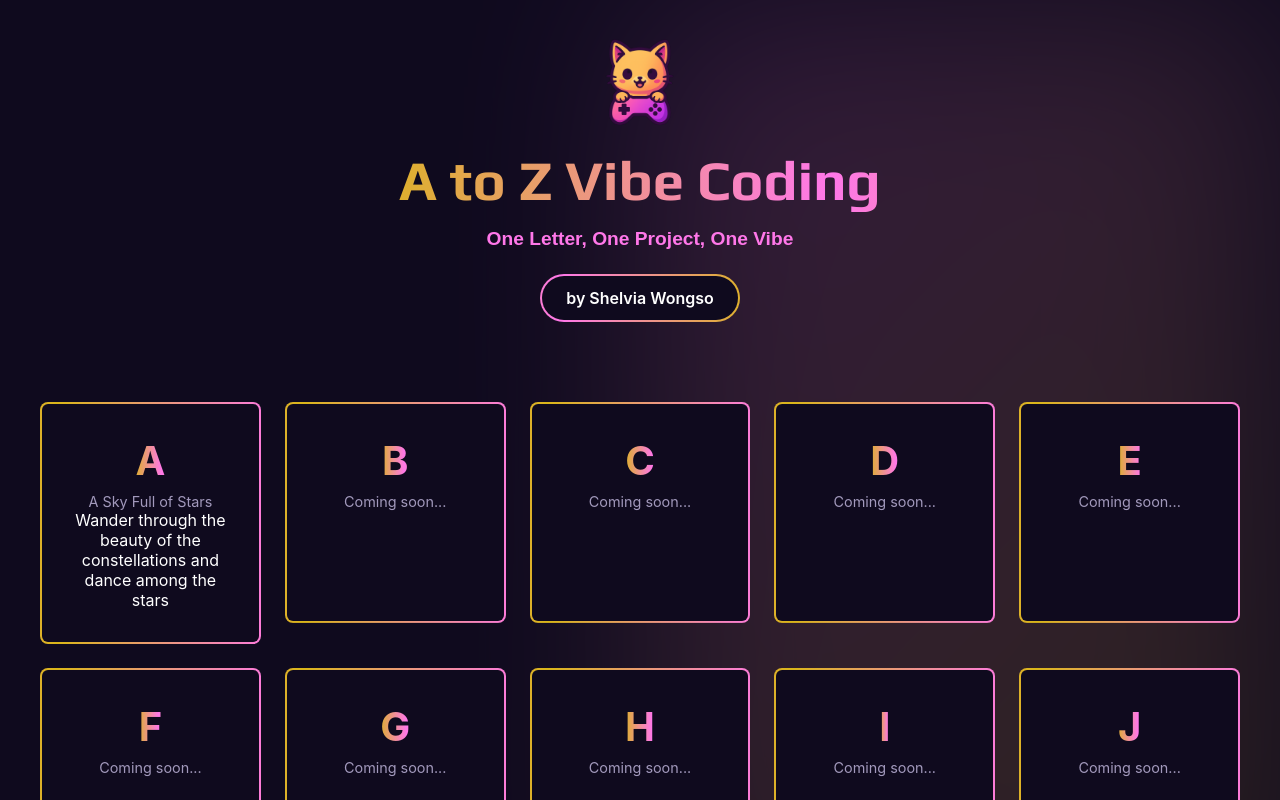
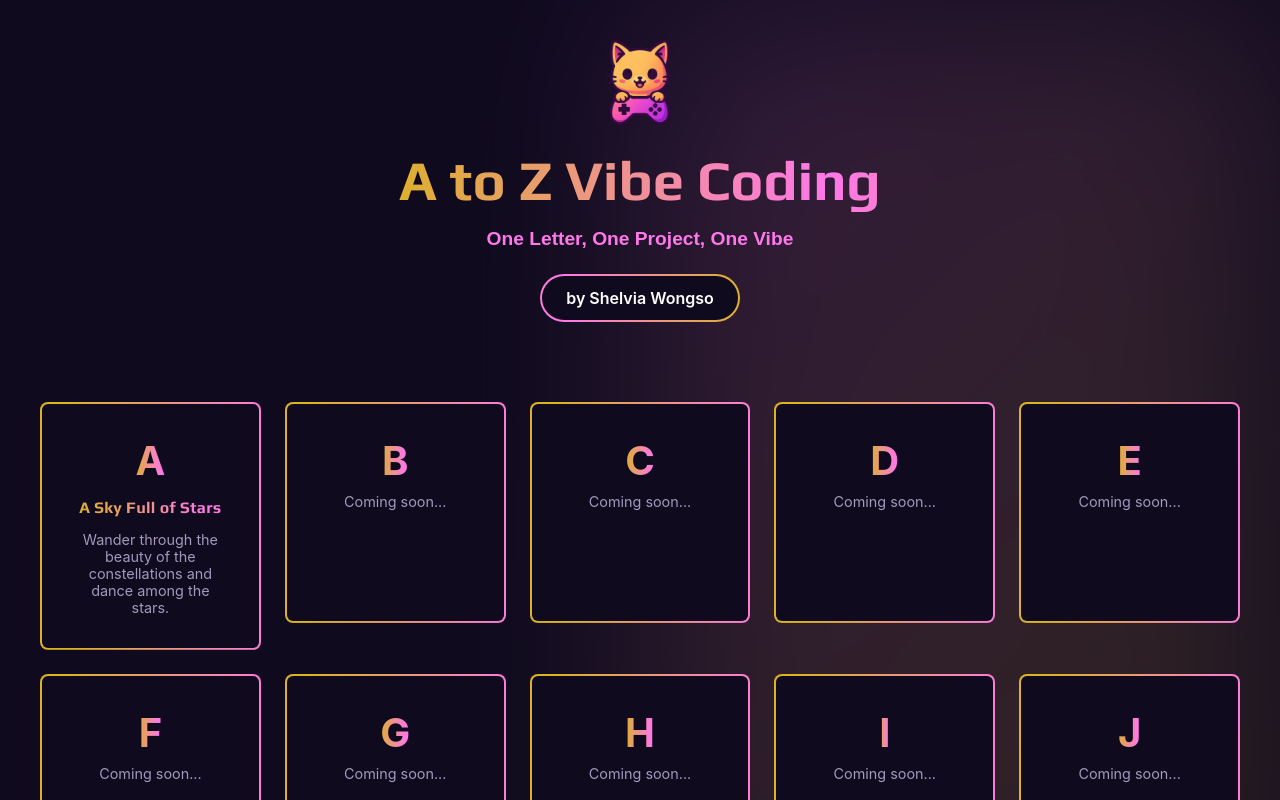
Before and after one commit to shelvia-w/a-to-z-vibes, a React (Create React App) app: page / in a window 1280 px wide. Shown: the top 800 px of the page. Built offline with nearby package versions, Linux system fonts and the light colour scheme; a web font is replaced by a local one.

Commit message:
update letter-a

```diff
--- a/src/App.js
+++ b/src/App.js
@@ -43,8 +43,8 @@ const Card = ({ letter, onOpenSky }) => {
     return (
       <button className="card card-button" onClick={onOpenSky}>
         <h2 className="card-number">{letter}</h2>
-        <p className="card-coming-soon">A Sky Full of Stars</p>
-        <p className="card-subtitle">Wander through the beauty of the constellations and dance among the stars</p>
+        <p className="card-title">A Sky Full of Stars</p>
+        <p className="card-subtitle">Wander through the beauty of the constellations and dance among the stars.</p>
       </button>
     );
   }
@@ -52,7 +52,7 @@ const Card = ({ letter, onOpenSky }) => {
   return (
     <div className="card">
       <h2 className="card-number">{letter}</h2>
-      <p className="card-coming-soon">Coming soon...</p>
+      <p className="card-subtitle">Coming soon...</p>
     </div>
   );
 };
--- a/src/styles.css
+++ b/src/styles.css
@@ -211,7 +211,29 @@ button {
   animation: shine 3s linear infinite;
 }
 
-.card-coming-soon {
+.card-title {
+  font-family: "Play", sans-serif;
+  font-size: 1.0rem;
+  font-weight: 700;
+  line-height: 1.15;
+  letter-spacing: 0.02em;
+  text-align: center;
+  margin: 0.35rem 0 0.85rem;
+  background: linear-gradient(
+    to right,
+    var(--gradient-yellow),
+    var(--gradient-pink),
+    var(--gradient-yellow)
+  );
+  background-size: 200% auto;
+  background-position: 0% center;
+  -webkit-background-clip: text;
+  background-clip: text;
+  color: transparent;
+  animation: shine 3s linear infinite;
+}
+
+.card-subtitle {
   color: #a299bc;
   font-size: 0.9rem;
 }
```
